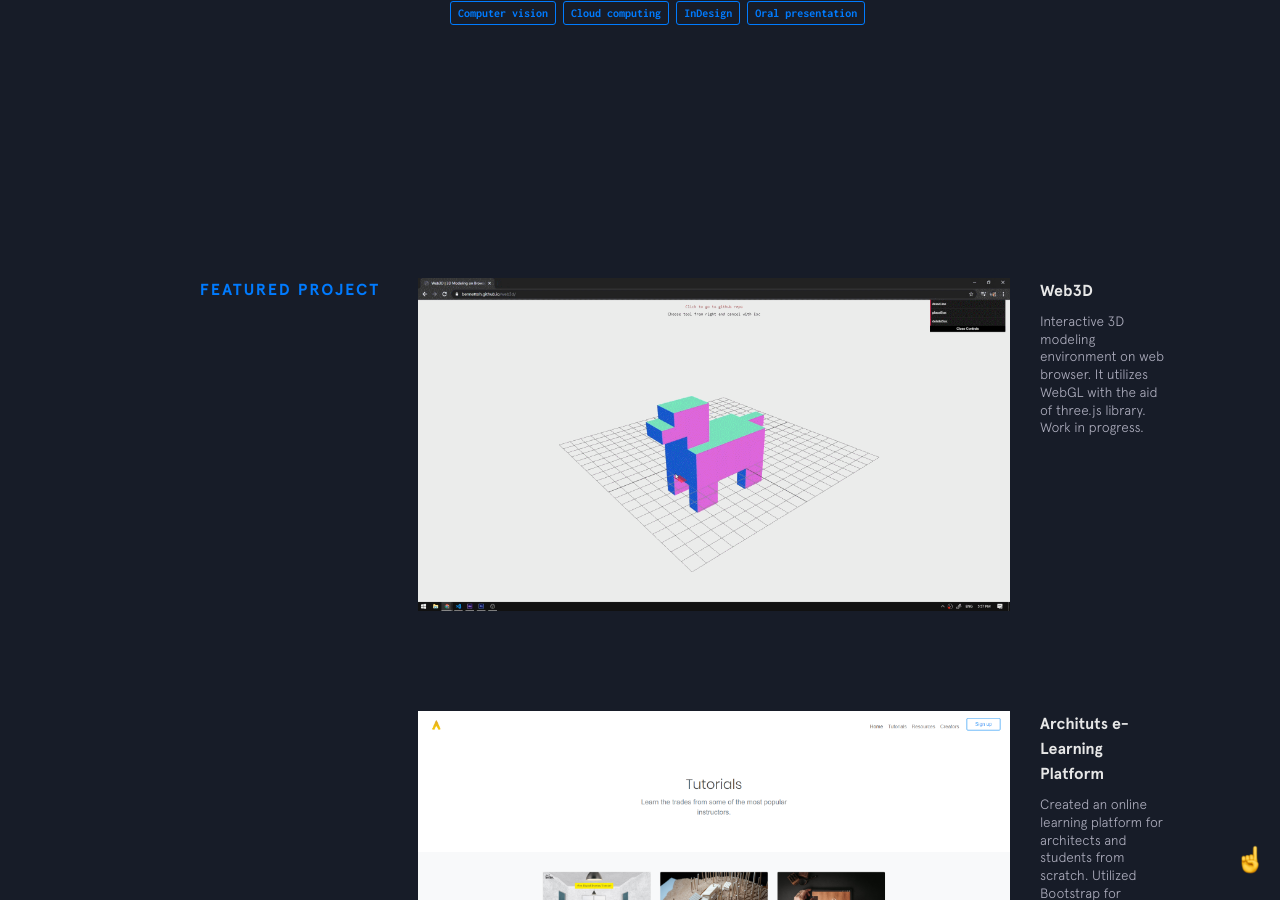
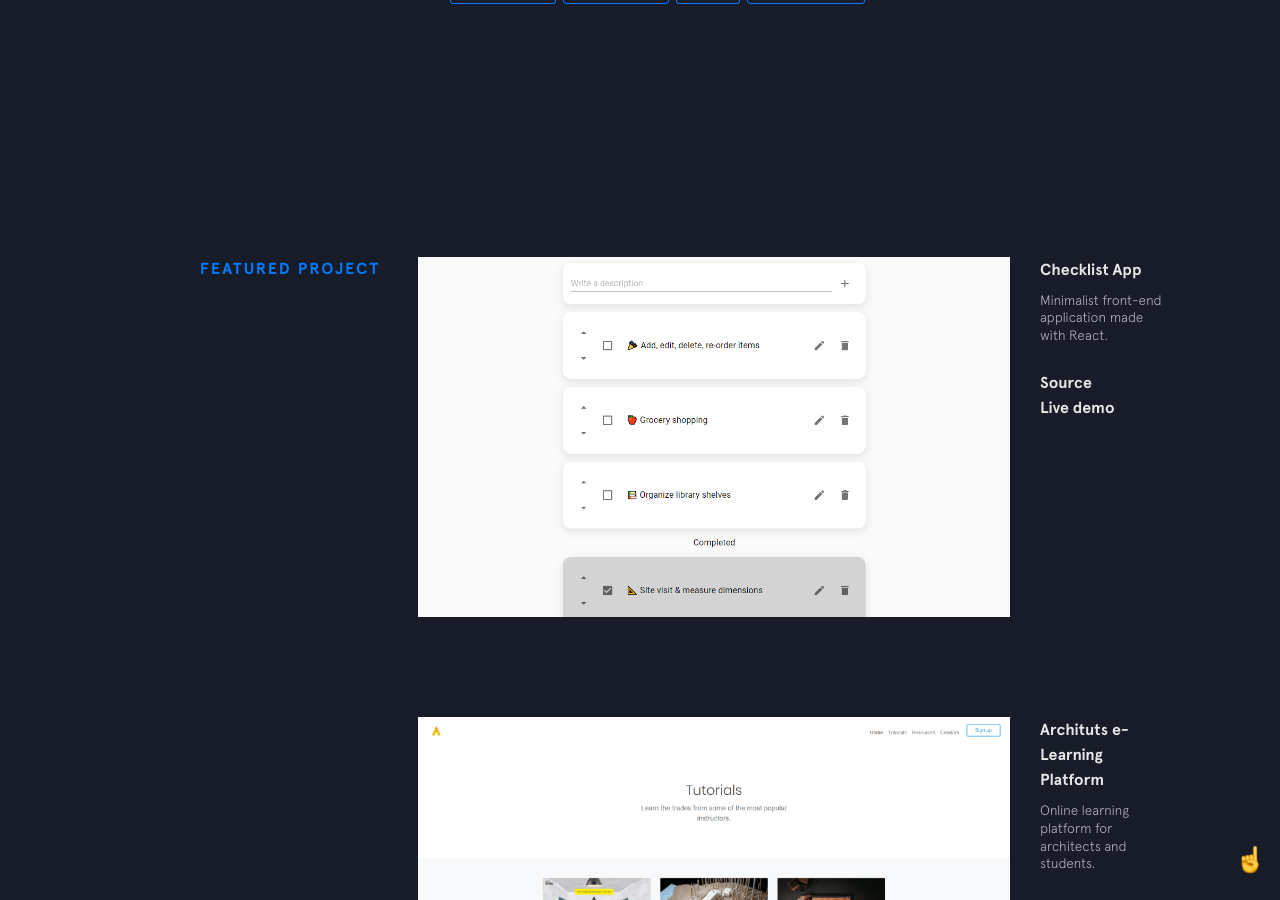
Before and after one commit to bennettoh/website-2020, a Jekyll site: the page built from index.html, in a window 1280 px wide and 900 px high, scrolled down 2607 px. Built offline with Jekyll 4.4.1, drawn with Linux system fonts in a browser that asks for light colours; nearby versions of some CDN libraries; some of the changed text lies outside the part shown.

Commit message:
additional links and skills

```diff
--- a/_includes/featured-projects.html
+++ b/_includes/featured-projects.html
@@ -3,21 +3,19 @@
   <div class="section__content">
     <div class="project">
       <figure class="project__pic">
-        <a href="https://bennettoh.github.io/web3d/" target="_blank">
-          <img
-            src="{{site.baseurl}}/img/featured/web3d/web3d_animated.gif"
-            alt="image not found"
-          />
+        <a href="https://github.com/bennettoh/checklist-app" target="_blank">
+          <img src="{{site.baseurl}}/img/featured/checklist.png" alt="" />
         </a>
       </figure>
       <figcaption class="project__caption">
         <div class="project__name">
-          <a href="https://bennettoh.github.io/web3d/" target="_blank">Web3D</a>
+          <a href="https://github.com/bennettoh/checklist-app" target="_blank"
+            >Checklist App</a
+          >
         </div>
-        <p>
-          Interactive 3D modeling environment on web browser. It utilizes WebGL
-          with the aid of three.js library. Work in progress.
-        </p>
+        <p>Minimalist front-end application made with React.</p>
+        <a href="https://github.com/bennettoh/checklist-app">Source</a><br />
+        <a href="https://bennettoh.github.io/checklist-app/">Live demo</a>
       </figcaption>
     </div>
 
@@ -37,31 +35,34 @@
           >
         </div>
         <p>
-          Created an online learning platform for architects and students from
-          scratch. Utilized Bootstrap for responsive UI, Youtube API for
-          courses, and Firebase for authentication.
+          Online learning platform for architects and students.
         </p>
         <p>
           Tools used: JavaScript, JQuery, HTML, CSS, Bootstrap, Firebase
           authentication, YouTube API
         </p>
+        <a href="https://archituts.com/">Live demo</a>
       </figcaption>
     </div>
 
     <div class="project">
       <figure class="project__pic">
-        <a href="https://github.com/bennettoh/checklist-app" target="_blank">
-          <img src="{{site.baseurl}}/img/featured/checklist.png" alt="" />
+        <a href="https://bennettoh.github.io/web3d/" target="_blank">
+          <img
+            src="{{site.baseurl}}/img/featured/web3d/web3d_animated.gif"
+            alt="image not found"
+          />
         </a>
       </figure>
       <figcaption class="project__caption">
         <div class="project__name">
-          <a href="https://github.com/bennettoh/checklist-app" target="_blank"
-            >Checklist App</a
-          >
+          <a href="https://bennettoh.github.io/web3d/" target="_blank">Web3D</a>
         </div>
-        <p>Minimalist front-end application made with React.</p>
-        <a href="https://github.com/bennettoh/checklist-app">View live demo</a>
+        <p>
+          Interactive 3D modeling environment on web browser. It utilizes WebGL
+          with the aid of three.js library. Work in progress.
+        </p>
+        <a href="https://bennettoh.github.io/web3d/">Live demo</a>
       </figcaption>
     </div>
   </div>
--- a/_includes/skills.html
+++ b/_includes/skills.html
@@ -28,9 +28,9 @@
         </ul>
       </div>
       <div class="skillz__category">
-        <div class="skillz__category__label">Learning</div>
+        <div class="skillz__category__label">Frameworks</div>
         <ul>
-          {% for framework in site.data.skills.learning %}
+          {% for framework in site.data.skills.frameworks %}
           <li class="skillz__category__item">{{framework.item}}</li>
           {% endfor %}
         </ul>
```
Also changed, not shown: _data/other-projects.yml (+4 -4 lines).
